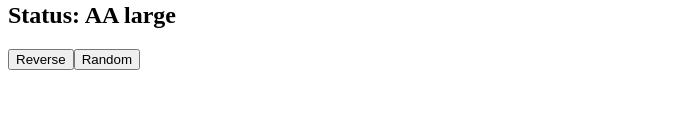
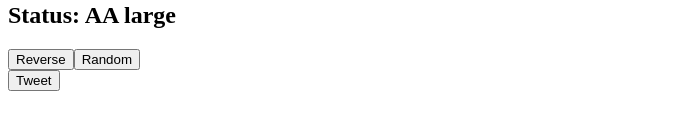
Before and after one commit to coldpigli/hack-neog, a React (Create React App) app: page /color-contrast in a window 1280 px wide. Shown: the part 412-542 px from the top of the page, without its empty margins (0-687 px from the left). Built offline with nearby package versions, Linux system fonts and the light colour scheme.

Commit message:
feat: added share on twitter functionality

```diff
--- a/src/Pages/colorContrast/index.js
+++ b/src/Pages/colorContrast/index.js
@@ -5,9 +5,9 @@ import { BackgroundChecker } from "../../components/colorContrast/BackgroundChec
 import { ContrastFinder } from "../../components/colorContrast/ContrastFinder";
 import { ReverseAndRandom } from "components/colorContrast/ReverseAndRandom";
 
-
 export const ColorContrast = () => {
   const { colorContrastState, colorContrastDispatch } = useColorContrast();
+
   return (
     <div
       className="color-contrast-container"
@@ -19,10 +19,20 @@ export const ColorContrast = () => {
 
       <div className="color-setter-container">
         <TextChecker />
-        <br/>
+        <br />
         <BackgroundChecker />
         <ContrastFinder />
         <ReverseAndRandom />
+
+        <a  target="_blank"
+          href={`https://twitter.com/intent/tweet?text=${encodeURIComponent(
+            `Hey 👋 everyone, Test our new project on developer tools `
+          )}&url=${encodeURIComponent(
+            "(link of the project)"
+          )}&via=vishruta_patil`}
+        >
+          <button>Tweet</button>
+        </a>
       </div>
     </div>
   );
```
